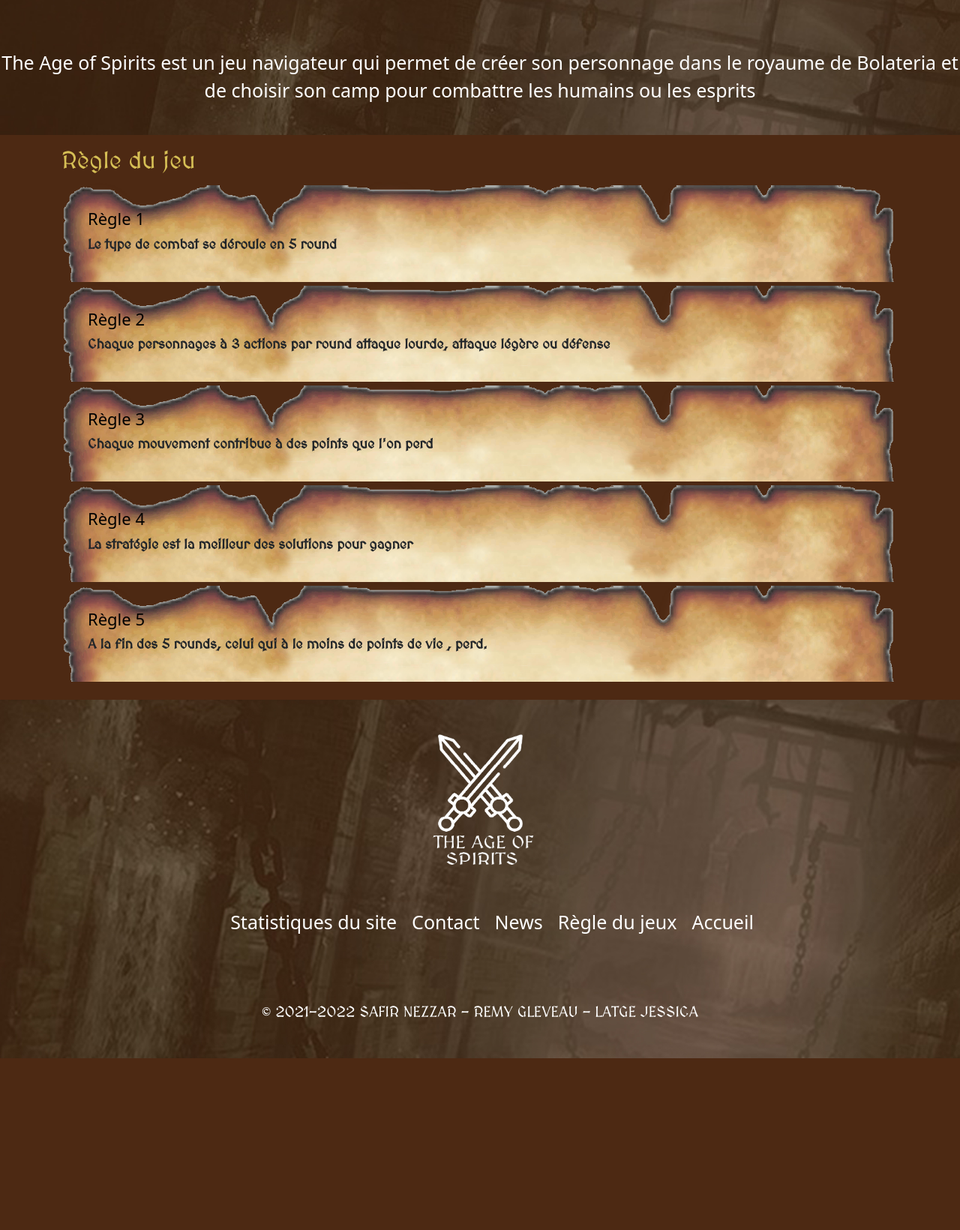
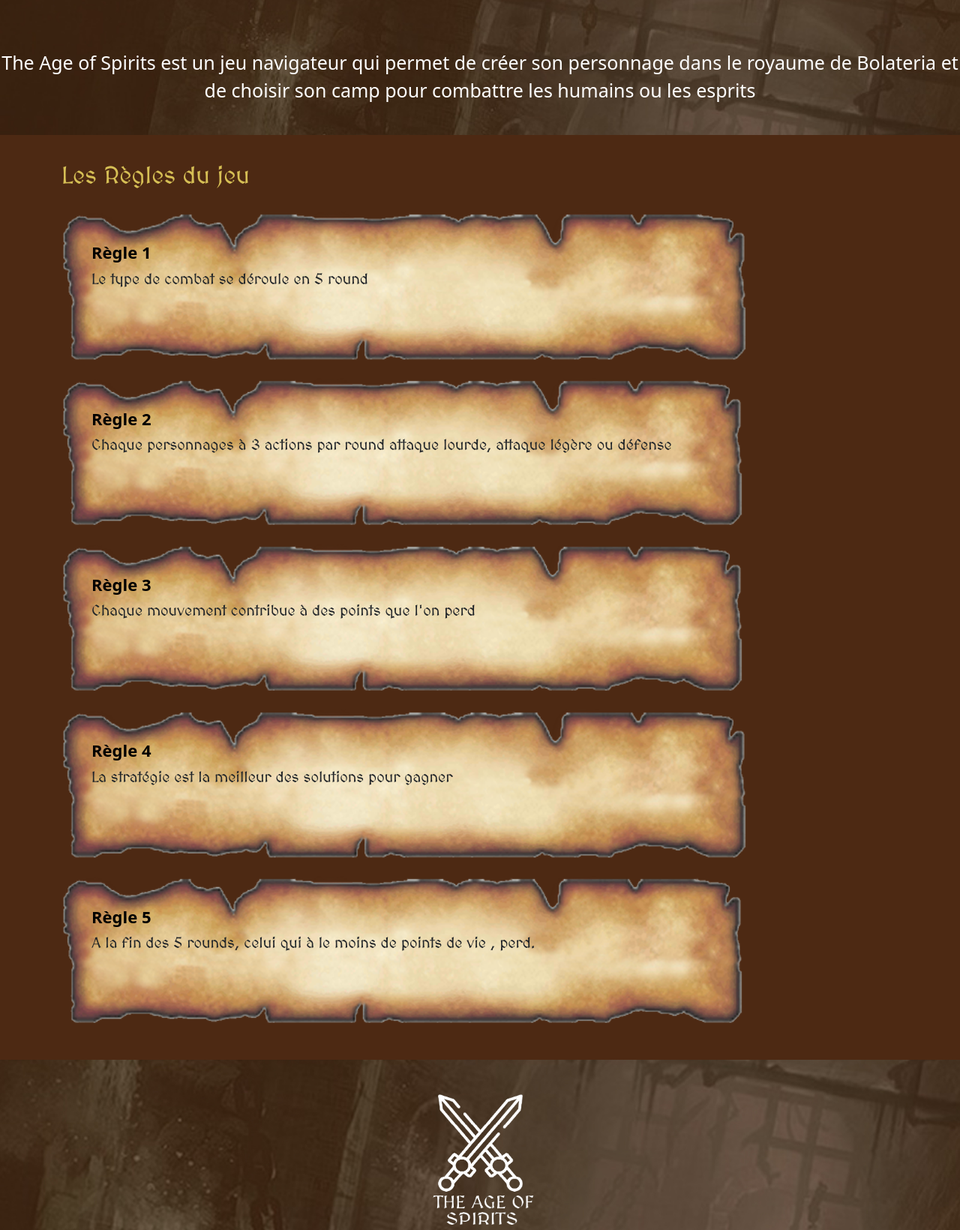
Before and after one commit to mathopex/TheAgeOfSpirits, a Symfony app: template templates/regle/index.html.twig in a window 1280 px wide. Shown: the part 407-2047 px from the top of the page at 75% size. Before the commit the page ends 1818 px from the top, so only its background shows below. Run offline with Twig, Linux system fonts and the light colour scheme; the template is opened without the code that fills it, so the values that code supplies are empty; some libraries are stand-ins or nearby versions.

Commit message:
back news

```diff
--- a/public/Css/styles.css
+++ b/public/Css/styles.css
@@ -259,16 +259,29 @@
   width: 300px;
   background-size: 100%;
   background-image: url(../images/fond/parchemin.gif);
+  background-repeat: no-repeat;
 }
 
-#news-home {
+#title-news-home {
   font-family: "MedievalSharp", cursive;
   color: black;
-  margin-left: 50px;
   padding-top: 30px;
-  font-weight: 700;
-  font-size: 35px;
-  margin-bottom: -10px;
+  text-align: center;
+  font-weight: 900;
+  font-size: 18px;
+}
+
+#news-home-message,
+#date-news-home {
+  font-size: 16px;
+  text-align: center;
+  font-family: "MedievalSharp", cursive;
+}
+
+#author-news-home {
+  font-size: 20px;
+  font-weight: 900;
+  text-align: center;
 }
 
 /**Stats**/
@@ -589,41 +602,46 @@
 }
 
 #card-bg {
-  background-image: url(../images/fond/fond-regle.png);
+  background-image: url(../images/fond/fond-rules.png);
   background-repeat: no-repeat;
-  background-size: cover;
+  background-size: contain;
   max-width: 100%;
   height: 100%;
-
-  padding-bottom: 20px;
-  padding-left: 30px;
+  margin-bottom: 20px;
+  padding-bottom: 70px;
+  padding-left: 35px;
 }
 
 #h3-regle {
   color: black;
-  font-size: 18px;
+  font-size: 20px;
   padding-top: 5px;
 }
 
 #text-regle {
   font-family: "MedievalSharp", cursive;
   padding-left: 5px;
-  font-size: 10px;
+  font-size: 16px;
 }
 #containerBodyRegle {
   justify-content: center;
   width: 100%;
 }
 @media (min-width: 768px) {
+  #h2-regle {
+    padding-top: 20px;
+    padding-bottom: 20px;
+  }
   #h3-regle {
     font-size: 22px;
-    padding-top: 20px;
+    font-weight: 700;
+    padding-top: 25px;
     padding-left: 5px;
   }
 
   #text-regle {
-    font-size: 18px;
-    font-weight: 700;
+    font-size: 20px;
+    padding-bottom: 10px;
   }
 
   #containerBodyRegle {
@@ -725,11 +743,9 @@
 #img-attente-page {
   width: 300px;
   height: 300px;
-
-
 }
 
 #gif-attente-page {
-  display : flex;
+  display: flex;
   justify-content: center;
 }
--- a/templates/regle/index.html.twig
+++ b/templates/regle/index.html.twig
@@ -10,7 +10,7 @@
 <body id="body-regle">
     <div id="containerBodyRegle">
         <div id="regle">
-            <h2 id="h2-regle">Règle du jeu</h2>
+            <h2 id="h2-regle"> Les Règles du jeu</h2>
         </div>
         <div class="card-regle" id="card-regle">
             <div class="card-body" id="card-bg">
```
Also changed, not shown: src/Controller/BaseController.php (+5 -2 lines), templates/base/homePage.html.twig (+16 -1 lines), public/images/fond/background-admin.jpg (deleted), public/images/fond/background-head.jpg (deleted), public/images/fond/bg_rule.png (deleted), public/images/fond/bgfooter1.jpg (deleted), public/images/fond/castle.jpg (deleted), public/images/fond/fond-rules.png (added), public/images/fond/footerbg.jpg (deleted).
